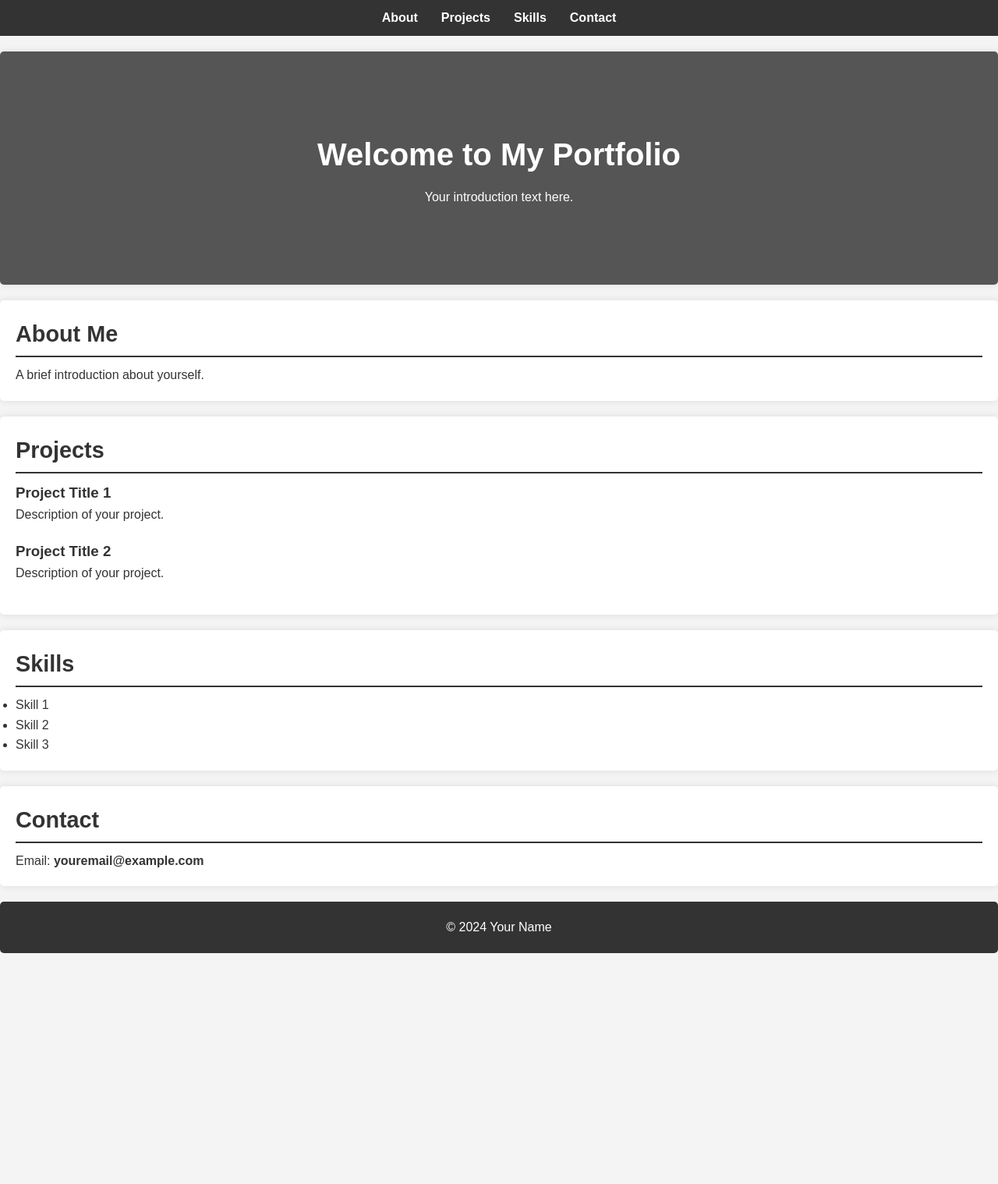
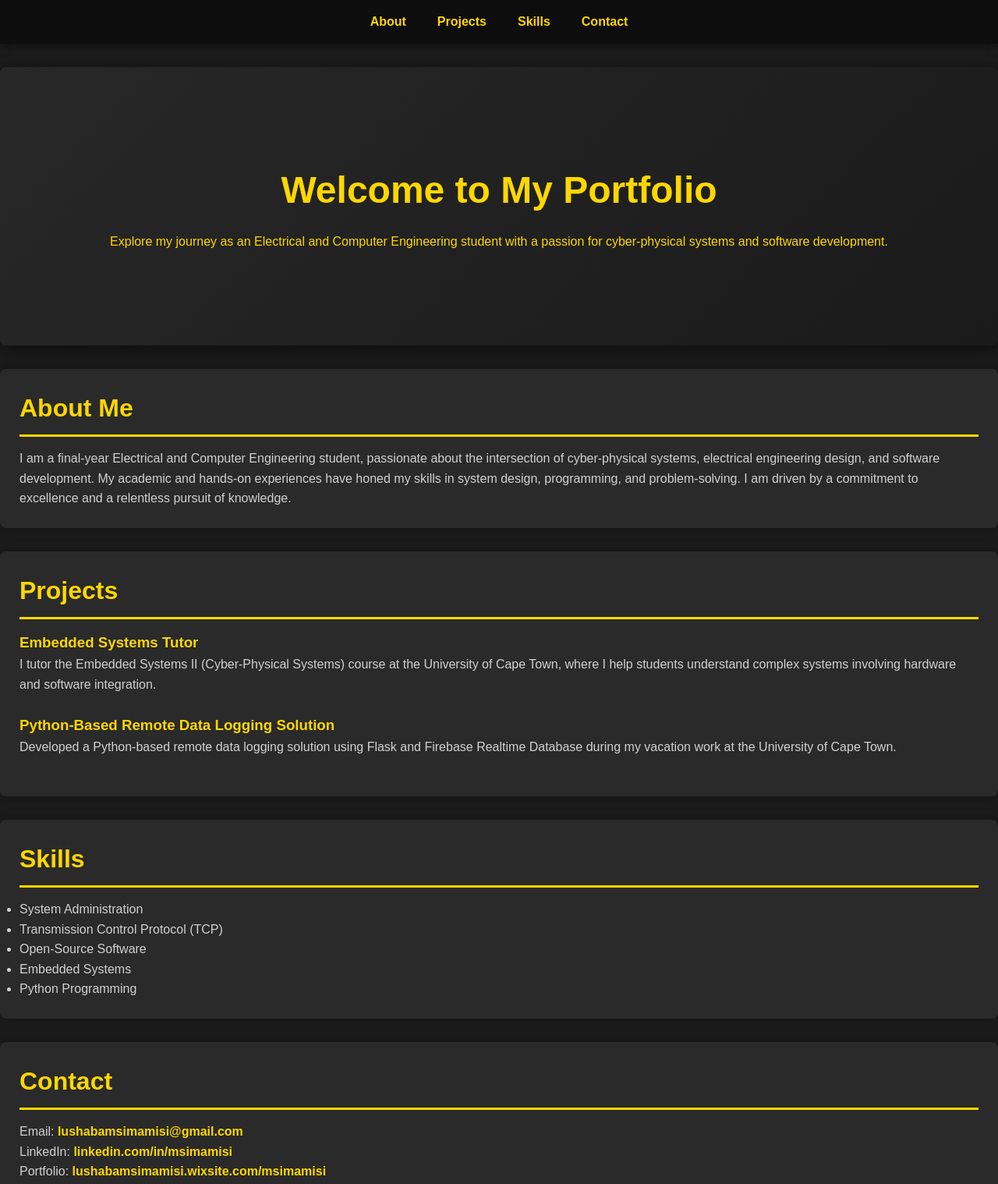
Before and after one commit to msimamisi-sakhile/msimamisi-sakhile.github.io, a plain HTML site: page index.html in a window 1280 px wide. Shown: the top 1518 px of the page at 78% size. Before the commit the page ends 1222 px from the top, so only its background shows below. Drawn offline with Linux system fonts and the light colour scheme.

Commit message:
updated html and css

```diff
--- a/index.html
+++ b/index.html
@@ -3,7 +3,7 @@
 <head>
     <meta charset="UTF-8">
     <meta name="viewport" content="width=device-width, initial-scale=1.0">
-    <title>My Portfolio</title>
+    <title>Msimamisi Lushaba Portfolio</title>
     <link rel="stylesheet" href="styles/styles.css">
 </head>
 <body>
@@ -20,23 +20,23 @@
 
     <section id="hero">
         <h1>Welcome to My Portfolio</h1>
-        <p>Your introduction text here.</p>
+        <p>Explore my journey as an Electrical and Computer Engineering student with a passion for cyber-physical systems and software development.</p>
     </section>
 
     <section id="about">
         <h2>About Me</h2>
-        <p>A brief introduction about yourself.</p>
+        <p>I am a final-year Electrical and Computer Engineering student, passionate about the intersection of cyber-physical systems, electrical engineering design, and software development. My academic and hands-on experiences have honed my skills in system design, programming, and problem-solving. I am driven by a commitment to excellence and a relentless pursuit of knowledge.</p>
     </section>
 
     <section id="projects">
         <h2>Projects</h2>
         <div class="project">
-            <h3>Project Title 1</h3>
-            <p>Description of your project.</p>
+            <h3>Embedded Systems Tutor</h3>
+            <p>I tutor the Embedded Systems II (Cyber-Physical Systems) course at the University of Cape Town, where I help students understand complex systems involving hardware and software integration.</p>
         </div>
         <div class="project">
-            <h3>Project Title 2</h3>
-            <p>Description of your project.</p>
+            <h3>Python-Based Remote Data Logging Solution</h3>
+            <p>Developed a Python-based remote data logging solution using Flask and Firebase Realtime Database during my vacation work at the University of Cape Town.</p>
         </div>
         <!-- Add more projects as needed -->
     </section>
@@ -44,20 +44,23 @@
     <section id="skills">
         <h2>Skills</h2>
         <ul>
-            <li>Skill 1</li>
-            <li>Skill 2</li>
-            <li>Skill 3</li>
-            <!-- Add more skills as needed -->
+            <li>System Administration</li>
+            <li>Transmission Control Protocol (TCP)</li>
+            <li>Open-Source Software</li>
+            <li>Embedded Systems</li>
+            <li>Python Programming</li>
         </ul>
     </section>
 
     <section id="contact">
         <h2>Contact</h2>
-        <p>Email: <a href="mailto:youremail@example.com">youremail@example.com</a></p>
+        <p>Email: <a href="mailto:lushabamsimamisi@gmail.com">lushabamsimamisi@gmail.com</a></p>
+        <p>LinkedIn: <a href="https://www.linkedin.com/in/msimamisi">linkedin.com/in/msimamisi</a></p>
+        <p>Portfolio: <a href="https://lushabamsimamisi.wixsite.com/msimamisi">lushabamsimamisi.wixsite.com/msimamisi</a></p>
     </section>
 
     <footer>
-        <p>&copy; 2024 Your Name</p>
+        <p>&copy; 2024 Msimamisi Lushaba</p>
     </footer>
 </body>
 </html>
--- a/styles/styles.css
+++ b/styles/styles.css
@@ -7,14 +7,15 @@
 
 body {
     line-height: 1.6;
-    background-color: #f4f4f4;
-    color: #333;
+    background-color: #1b1b1b;
+    color: #d1d1d1;
 }
 
 header {
-    background-color: #333;
+    background-color: #0d0d0d;
     color: #fff;
-    padding: 10px 0;
+    padding: 15px 0;
+    box-shadow: 0 2px 10px rgba(0, 0, 0, 0.5);
 }
 
 nav ul {
@@ -24,61 +25,76 @@ nav ul {
 }
 
 nav ul li {
-    margin: 0 15px;
+    margin: 0 20px;
 }
 
 nav ul li a {
-    color: #fff;
+    color: #ffd700;
     text-decoration: none;
     font-weight: bold;
+    transition: color 0.3s ease;
+}
+
+nav ul li a:hover {
+    color: #00ced1;
 }
 
 #hero {
-    background-color: #555;
-    color: #fff;
-    padding: 100px 20px;
+    background-color: #2c2c2c;
+    color: #ffd700;
+    padding: 120px 20px;
     text-align: center;
+    background: linear-gradient(135deg, #282828, #1a1a1a);
+    box-shadow: 0 5px 20px rgba(0, 0, 0, 0.5);
 }
 
 #hero h1 {
-    font-size: 2.5em;
-    margin-bottom: 10px;
+    font-size: 3em;
+    margin-bottom: 15px;
 }
 
 section {
-    padding: 20px;
-    margin: 20px 0;
-    background-color: #fff;
-    border-radius: 5px;
-    box-shadow: 0 0 10px rgba(0, 0, 0, 0.1);
+    padding: 25px;
+    margin: 30px 0;
+    background-color: #2a2a2a;
+    border-radius: 8px;
+    box-shadow: 0 0 15px rgba(0, 0, 0, 0.3);
 }
 
 h2 {
-    margin-bottom: 10px;
-    font-size: 1.8em;
-    border-bottom: 2px solid #333;
-    padding-bottom: 5px;
+    margin-bottom: 15px;
+    font-size: 2em;
+    border-bottom: 3px solid #ffd700;
+    padding-bottom: 8px;
+    color: #ffd700;
 }
 
 .project {
-    margin-bottom: 20px;
+    margin-bottom: 25px;
+}
+
+.project h3 {
+    color: #ffd700;
 }
 
 #contact a {
-    color: #333;
+    color: #ffd700;
     text-decoration: none;
     font-weight: bold;
+    transition: color 0.3s ease;
 }
 
 #contact a:hover {
+    color: #00ced1;
     text-decoration: underline;
 }
 
 footer {
     text-align: center;
-    padding: 20px;
-    background-color: #333;
-    color: #fff;
-    margin-top: 20px;
-    border-radius: 5px;
+    padding: 25px;
+    background-color: #0d0d0d;
+    color: #ffd700;
+    margin-top: 30px;
+    border-radius: 8px;
+    box-shadow: 0 5px 15px rgba(0, 0, 0, 0.5);
 }
```
